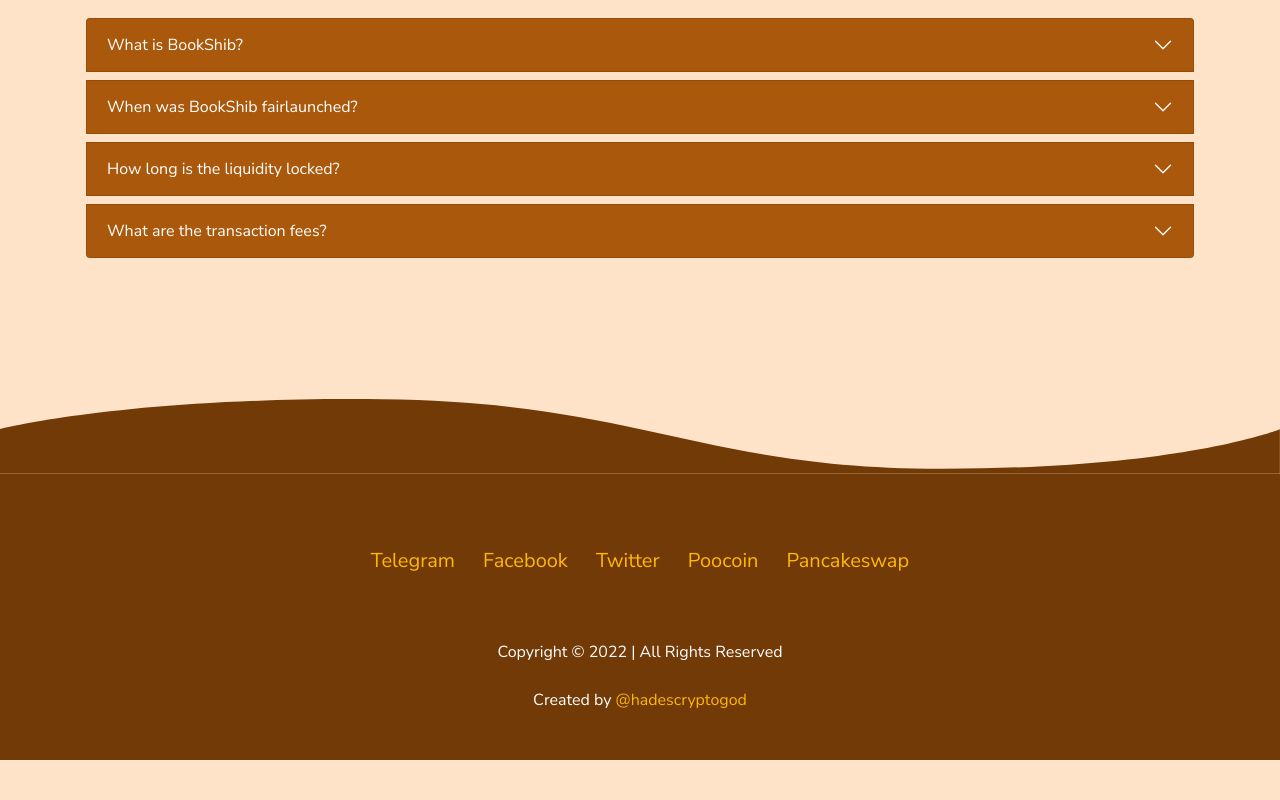
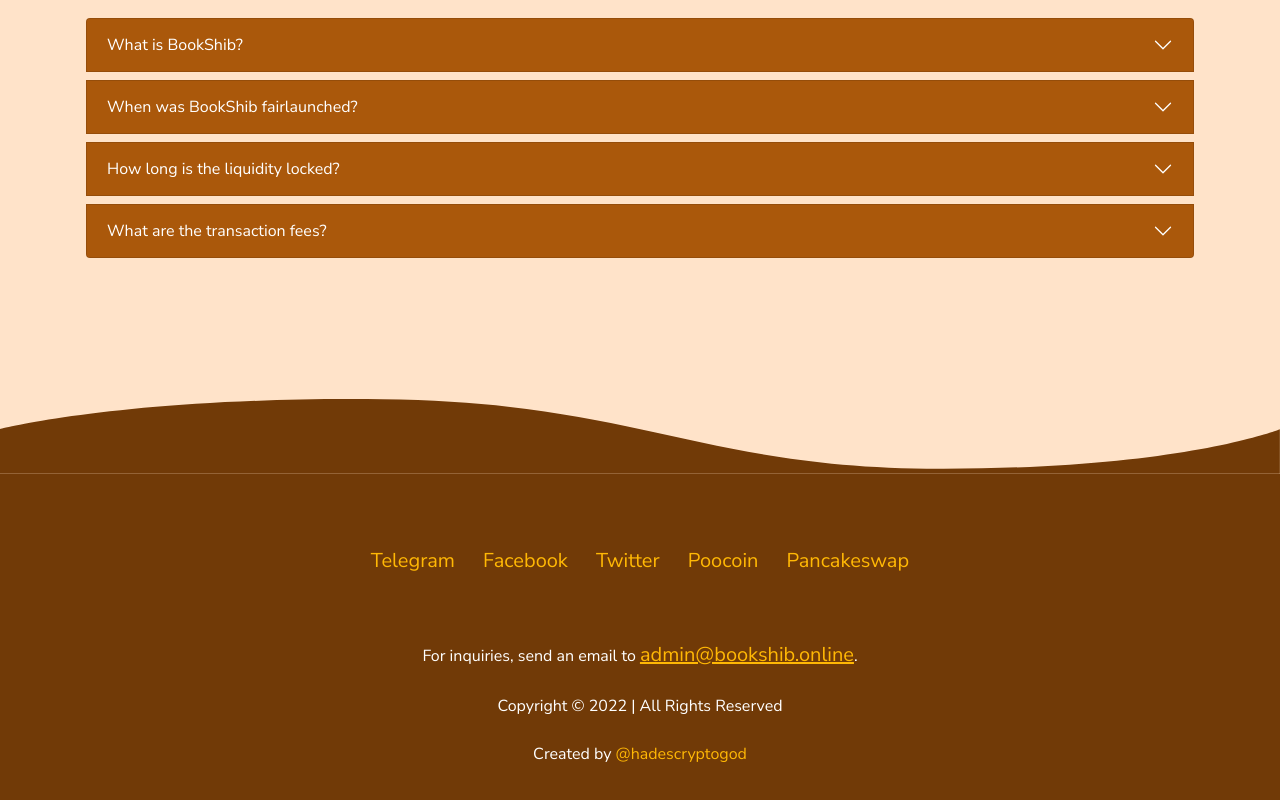
Before and after one commit to bookshibgithub/bookshibgithub.github.io, a plain HTML site: page index.html in a window 1280 px wide. Shown: the part 5471-6271 px from the top of the page. Before the commit the page ends 6231 px from the top, so only its background shows below. Drawn offline with nearby package versions, Linux system fonts and the light colour scheme.

Commit message:
Update index.html

```diff
--- a/index.html
+++ b/index.html
@@ -1226,7 +1226,7 @@
 </div>
 </div>
 <div class="row mt-4">
-<div class="col"><p class="text-center m-0">Copyright © 2022 | All Rights Reserved<br><br>Created by <a class="text-decoration-none" href="http://t.me/hadescryptogod" target="_blank" rel="nofollow" style="font-size:1em !important;">@hadescryptogod</a></p></div>
+<div class="col"><p class="text-center m-0">For inquiries, send an email to <a href="mailto:admin@bookshib.online">admin@bookshib.online</a>.<br><br>Copyright © 2022 | All Rights Reserved<br><br>Created by <a class="text-decoration-none" href="http://t.me/hadescryptogod" target="_blank" rel="nofollow" style="font-size:1em !important;">@hadescryptogod</a></p></div>
 </div>
 </div>
 </footer>
```
